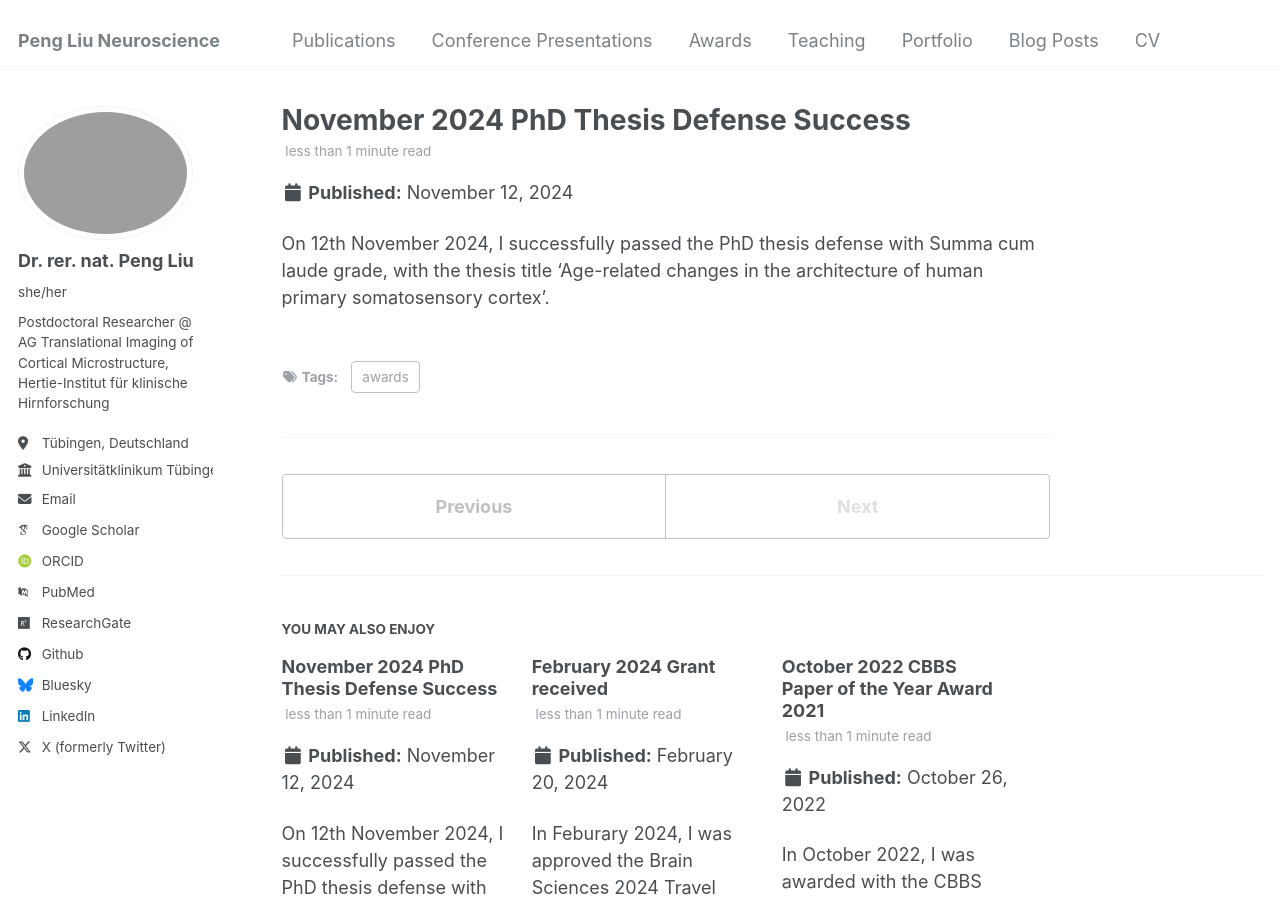
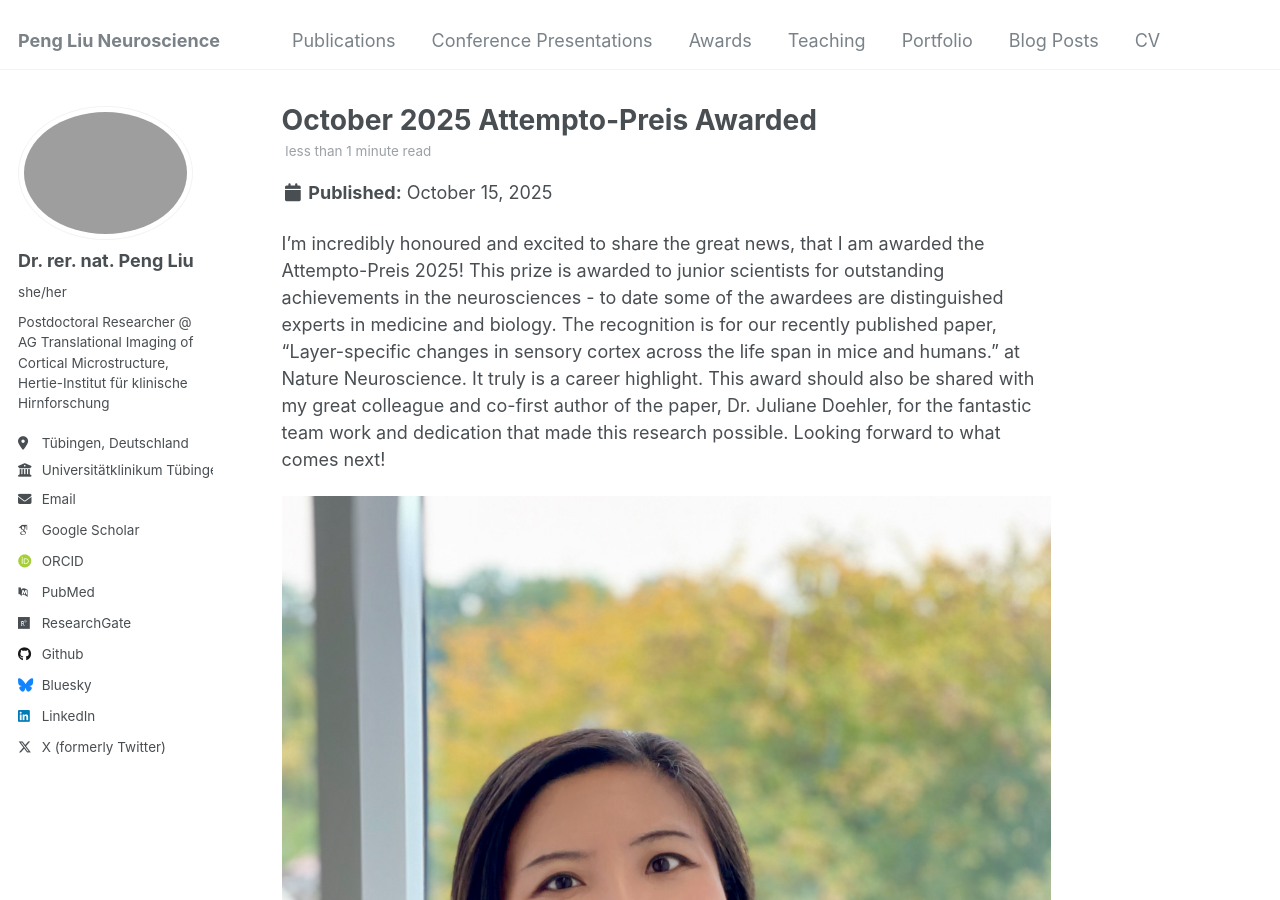
Before and after one commit to PengLiu1120/pengliu, a Jekyll site: the page built from _posts/2025-10-15-blog-post-4.md, in a window 1280 px wide and 900 px high. Built offline with Jekyll 4.4.1, drawn with Linux system fonts in a browser that asks for light colours; some web fonts are replaced.

Commit message:
Update 2025-10-15-blog-post-4.md

```diff
--- a/_posts/2025-10-15-blog-post-4.md
+++ b/_posts/2025-10-15-blog-post-4.md
@@ -1,9 +1,17 @@
 ---
-title: 'November 2024 PhD Thesis Defense Success'
-date: 2024-11-12
-permalink: /posts/2024/11/blog-post-3/
+title: 'October 2025 Attempto-Preis Awarded'
+date: 2025-10-15
+permalink: /posts/2025/10/blog-post-4/
 tags:
   - awards
 ---
 
-On 12th November 2024, I successfully passed the PhD thesis defense with Summa cum laude grade, with the thesis title 'Age-related changes in the architecture of human primary somatosensory cortex'.
+I'm incredibly honoured and excited to share the great news, that I am awarded the Attempto-Preis 2025!
+This prize is awarded to junior scientists for outstanding achievements in the neurosciences - to date some of the awardees are distinguished experts in medicine and biology.
+The recognition is for our recently published paper, “Layer-specific changes in sensory cortex across the life span in mice and humans.” at Nature Neuroscience. It truly is a career highlight.
+This award should also be shared with my great colleague and co-first author of the paper, Dr. Juliane Doehler, for the fantastic team work and dedication that made this research possible.
+Looking forward to what comes next!
+
+<img src="https://github.com/PengLiu1120/pengliu/blob/master/images/liu-award3.jpeg?raw=true"/>
+
+<img src="https://github.com/PengLiu1120/pengliu/blob/master/images/liu-award4.jpeg?raw=true"/>
```
